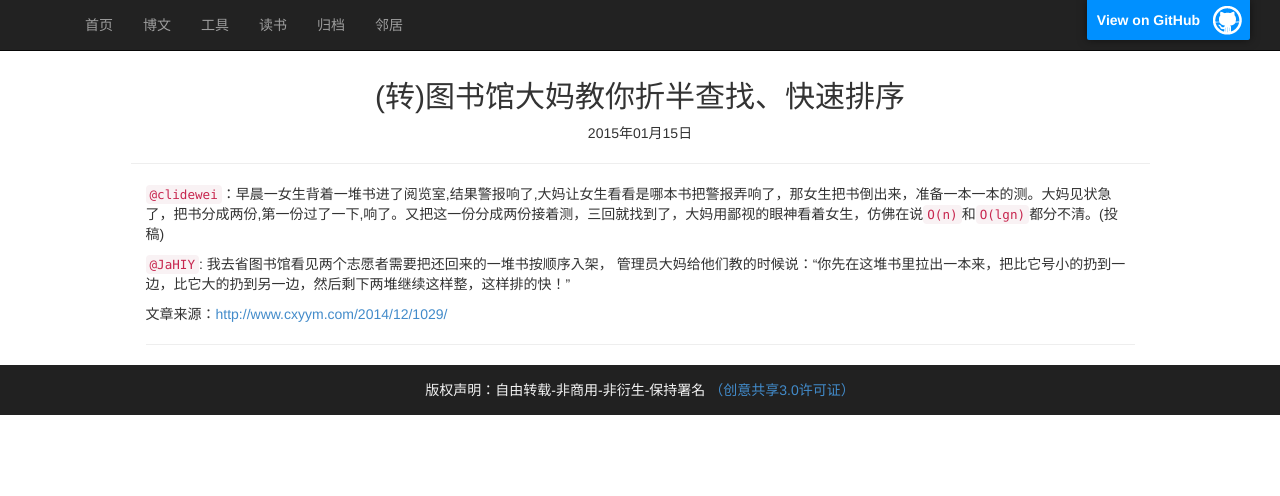
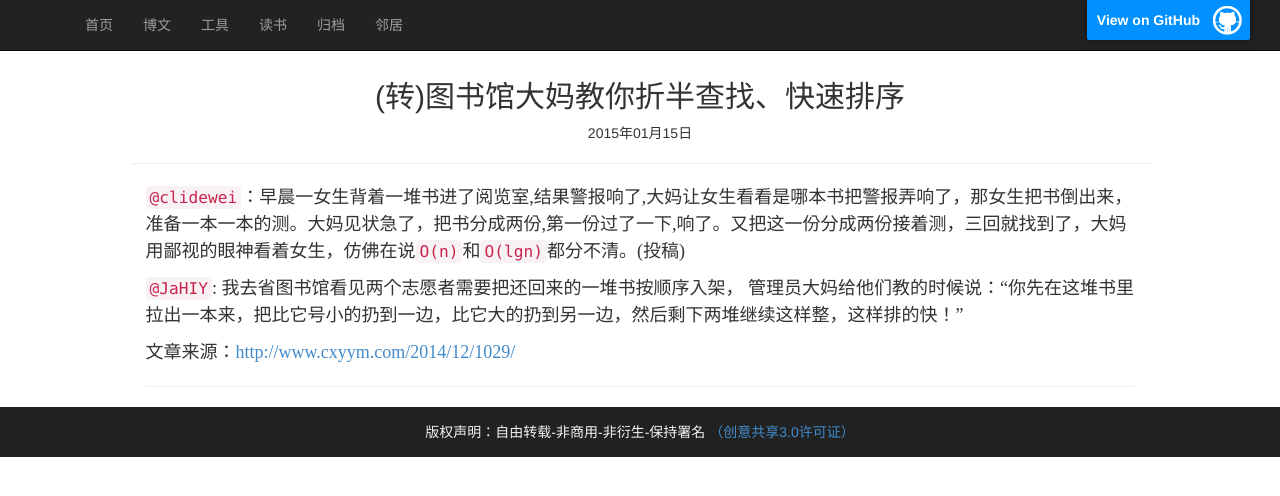
Before and after one commit to sheleng/sheleng.github.io, a Jekyll site: the page built from _posts/blogs/2015-01-15-library-lay-teach-binary-search-quick-sort.md, in a window 1280 px wide. Shown: the top 496 px of the page. Built offline with Jekyll 4.4.1, drawn with Linux system fonts in a browser that asks for light colours; comment, search, counter and statistics services are not loaded.

Commit message:
更新文章显示格式

```diff
--- a/_layouts/blog-post.html
+++ b/_layouts/blog-post.html
@@ -7,7 +7,7 @@
 	<hr>
 </div>
 
-<div id="post-content">
+<div class="post-content">
 	{{ content }}
 </div>
 
```
